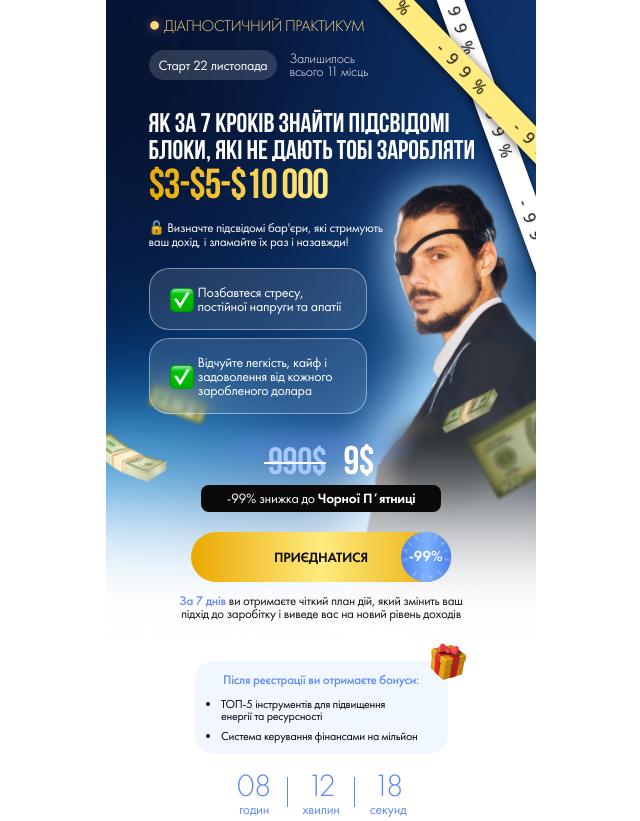
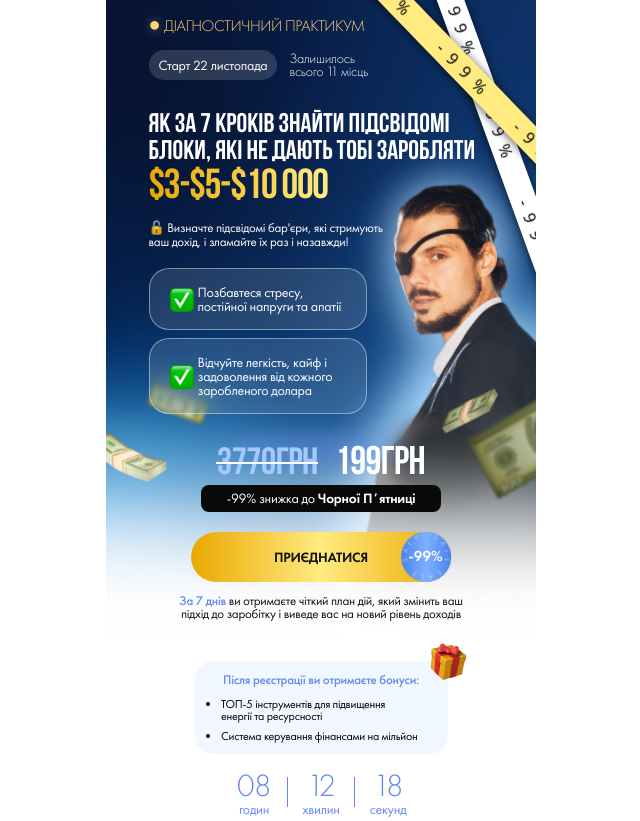
Before and after one commit to RomanIsaiev/work-website-68-copy-2, a website built with Vite: page index.html in a window 1280 px wide. Shown: the top 821 px of the page, without its empty margins (319-959 px from the left). Built offline with nearby package versions, Linux system fonts and the light colour scheme; a script that the page names is missing; files whose address does not match are found by name.

Commit message:
change price

```diff
--- a/index.html
+++ b/index.html
@@ -111,7 +111,7 @@
         </ul>
         <div class="header-price-container">
           <div class="line-thorough"></div>
-          <p class="header-price"><span>990$</span> &nbsp; 9$</p>
+          <p class="header-price"><span>3770грн</span> &nbsp; 199грн</p>
         </div>
         <p class="header-desc-price">
           -99% знижка до <span>Чорної Пʼятниці</span>
@@ -892,7 +892,8 @@
               </div>
             </div>
             <p class="only-now-text-two">
-              🤫<span>Всього за 9$</span> ви отримаєте матеріали цінністю 1490$
+              🤫<span>Всього за 199грн</span> ви отримаєте матеріали цінністю
+              3770грн
             </p>
           </div>
         </div>
--- a/src/css/styles.css
+++ b/src/css/styles.css
@@ -269,7 +269,7 @@
 .header-price-container {
   position: relative;
 
-  max-width: 120px;
+  max-width: 210px;
   margin: 0 auto 6px auto;
 }
 
@@ -289,11 +289,11 @@
 
 .line-thorough {
   position: absolute;
-  left: 3px;
+  left: 0x;
   top: 12px;
 
   display: block;
-  width: 62px;
+  width: 102px;
   height: 2px;
   background-color: #fff;
 }
```
